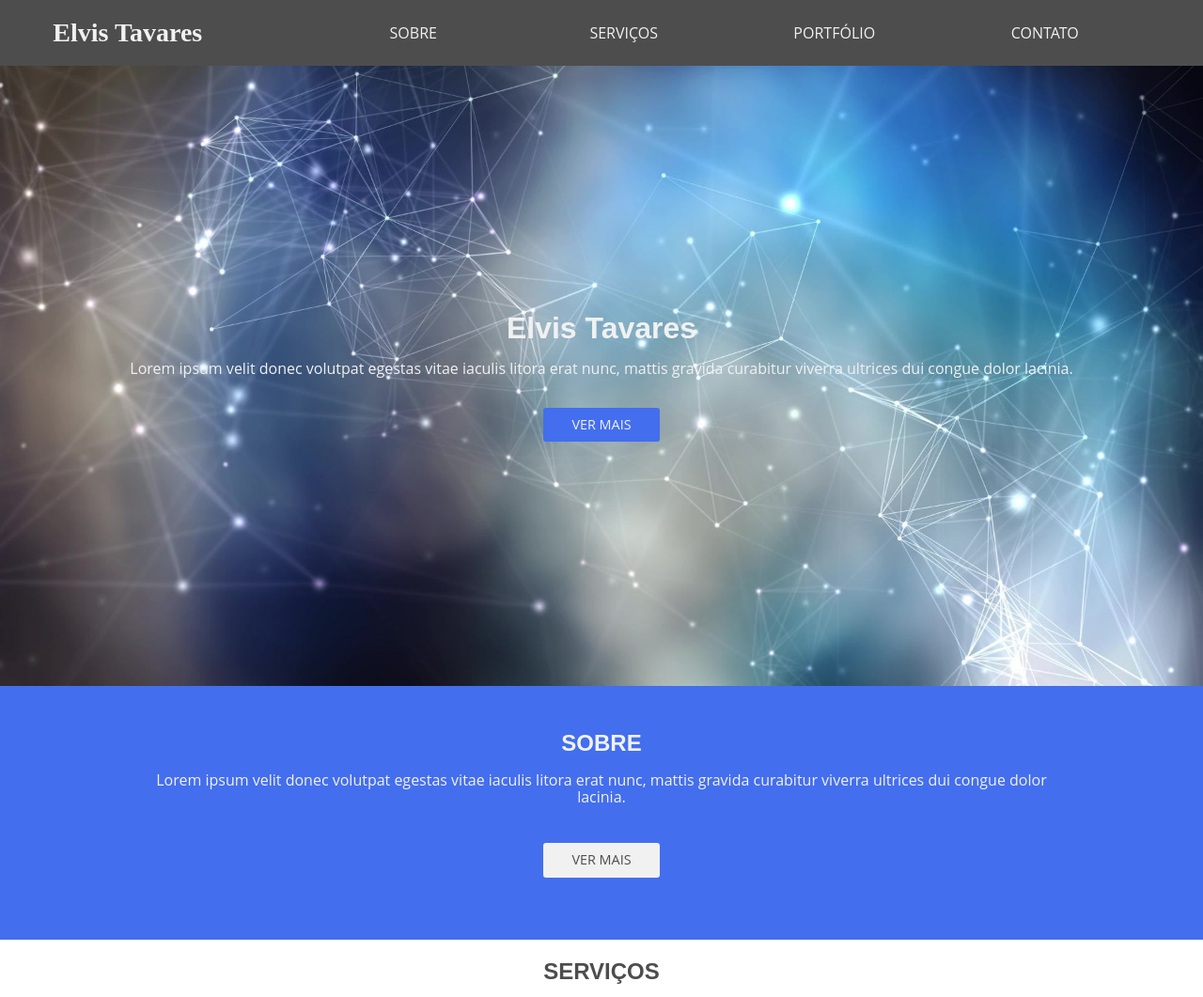
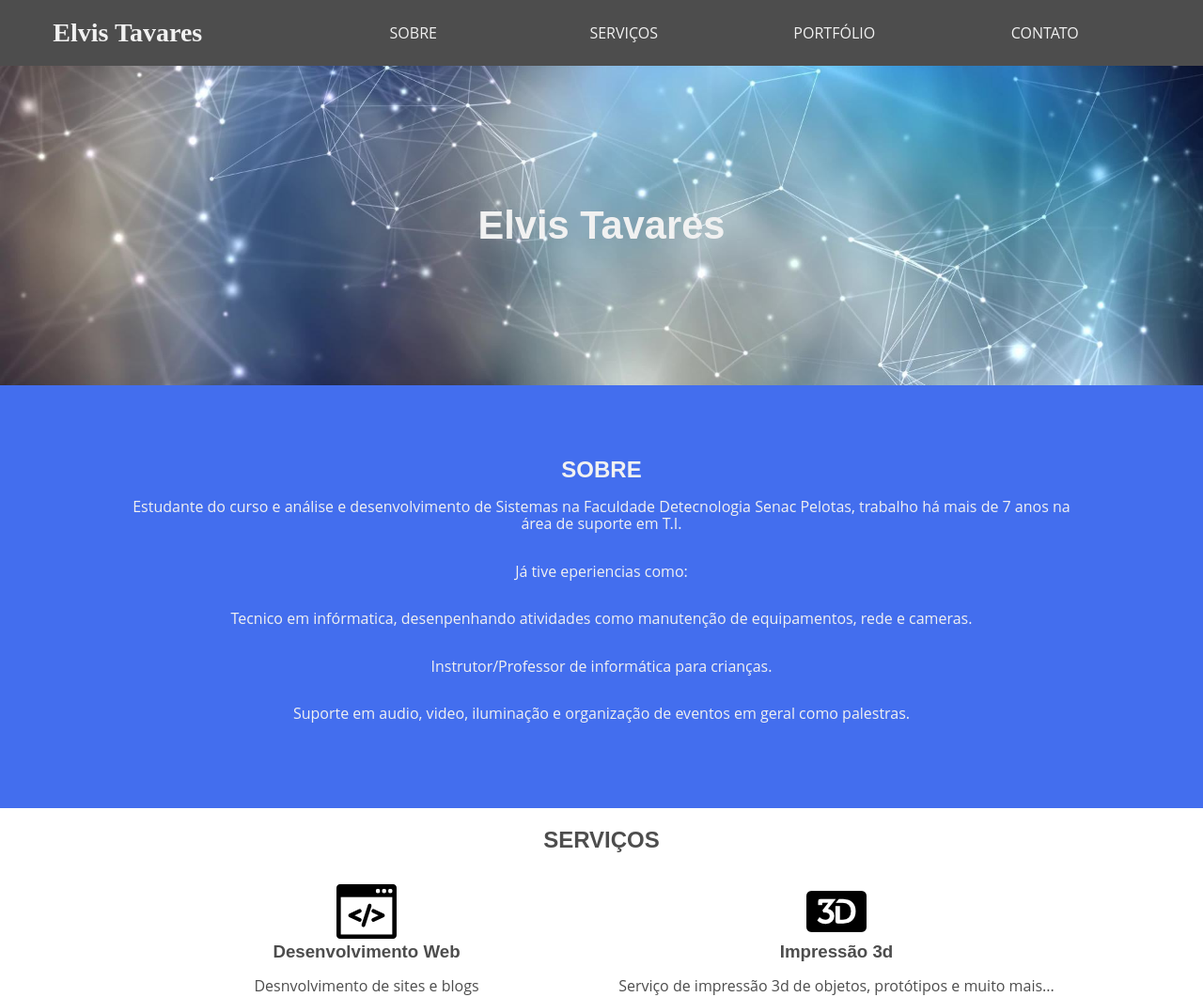
Before and after one commit to ElvisTavares/elvistavares.github.io, a plain HTML site: page index.html in a window 1280 px wide. Shown: the top 1061 px of the page at 94% size. Drawn offline with Linux system fonts and the light colour scheme.

Commit message:
V3.5 - modificado sobre

```diff
--- a/css/styles.css
+++ b/css/styles.css
@@ -75,6 +75,7 @@ CABEÇALHO
 */
 
 header{
+
     background-image: url('../img/bck4.jpg');
     background-size: cover;
     background-position: center;
@@ -84,7 +85,9 @@ header{
     flex-direction: column;
     align-items:center;
     text-align:center;
-    padding:30px;
+    padding:20px;
+    font-size: 1.3em;
+
 
 }
 
@@ -102,14 +105,15 @@ SOBRE
     flex-direction: column;
     align-items: center;
     text-align: center;
-    padding: 0 20px 20px;
+    padding: 100px;
     background-color: #436EEE;
     color: #f1f1f1;
 }
 
 #sobre p{
-    margin-bottom: 2.5em;
+    /* margin-bottom: 2.5em; */
     max-width: 1000px;
+
 
 }
 
@@ -171,6 +175,13 @@ PORTFOLIO
 
 }
 
+#contato a{
+    text-decoration: none;
+    color: black;
+}
+
+
+
 /* FOOTER */
 
 footer{
@@ -201,7 +212,7 @@ footer{
     /*CABEÇALHO*/
     header{
         height: 60vh;
-        height: 600px;
+        height: 300px;
         justify-content:center;
     }
 
--- a/index.html
+++ b/index.html
@@ -23,16 +23,21 @@
         </nav>
         <header>
             <h1>Elvis Tavares</h1>
-            <p>Lorem ipsum velit donec volutpat egestas vitae iaculis litora erat nunc,
-                mattis gravida curabitur viverra ultrices dui congue dolor lacinia. </p>
-            <a href="#" class="botao">VER MAIS</a>
+            <!-- <p>Lorem ipsum velit donec volutpat egestas vitae iaculis litora erat nunc,
+                mattis gravida curabitur viverra ultrices dui congue dolor lacinia. </p> -->
+            <!-- <a href="#" class="botao">VER MAIS</a> -->
         </header>
 
         <section id="sobre">
             <h2>SOBRE</h2>
-            <p>Lorem ipsum velit donec volutpat egestas vitae iaculis litora erat nunc,
-                    mattis gravida curabitur viverra ultrices dui congue dolor lacinia. </p>
-                <a href="#" class="botao">VER MAIS</a>
+            <p>Estudante do curso e análise e desenvolvimento de Sistemas na Faculdade Detecnologia Senac Pelotas,
+                trabalho há mais de 7 anos na área de suporte em T.I.</p>
+            <p>Já tive eperiencias como:</p>
+            <p>Tecnico em infórmatica, desenpenhando atividades como manutenção de equipamentos, rede e cameras.</p>
+            <p>Instrutor/Professor de informática para crianças.</p>
+            <p> Suporte em audio, video, iluminação e organização de eventos em geral como palestras.</p>
+
+                <!-- <a href="#" class="botao">VER MAIS</a> -->
         </section>
 
         <section id="servico">
@@ -73,7 +78,7 @@
 
             <div>
                 <img src="img/email.png" alt="">
-                <p><a href="mailto:elvistavares@outlook.com">elvistavares@outlook.com</a></p>
+                <p><a href="mailto:elvisptavares@gmail.com">elvisptavares@gmail.com</a></p>
             </div>
 
         </section>
```
